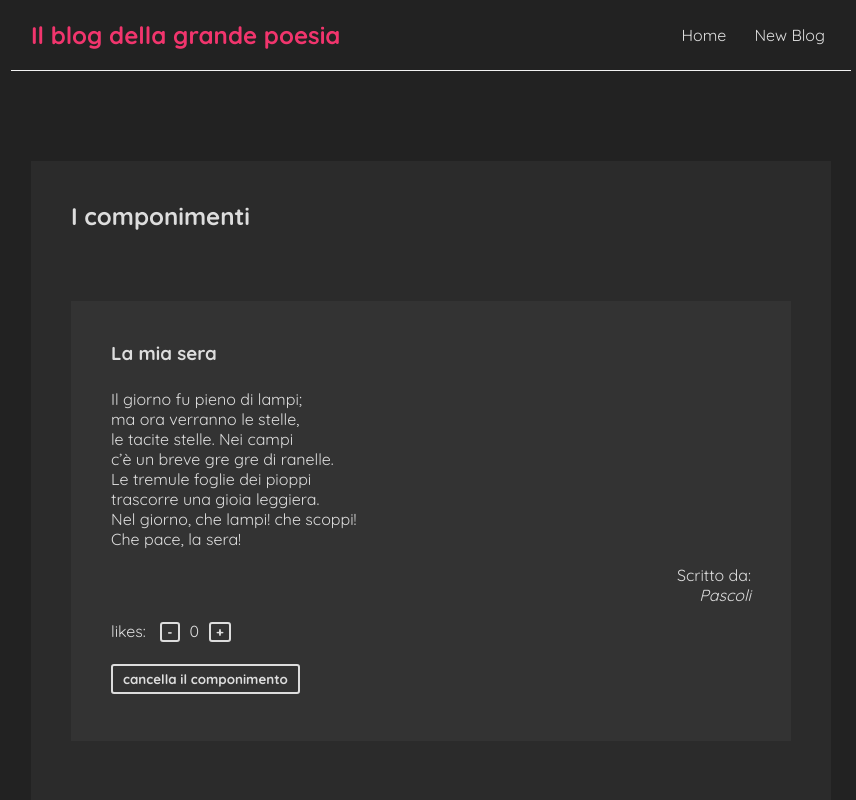
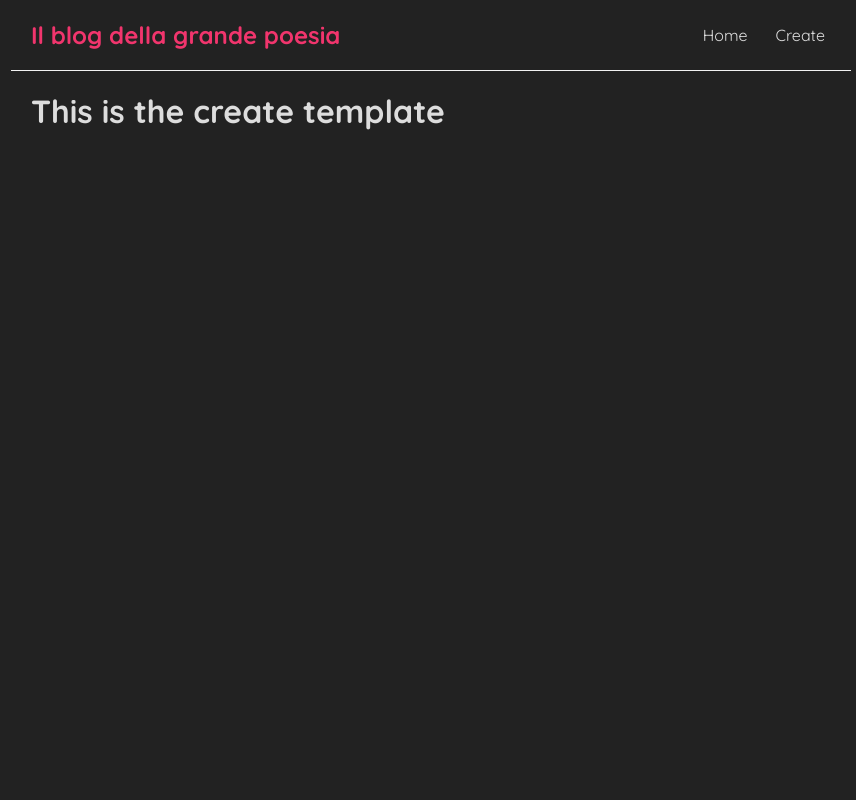
Before and after one commit to 182Marco/dojo-blog, a React (Create React App) app: page /Create-New-Blog in a window 1280 px wide. Shown: the top 800 px of the page, without its empty margins (209-1065 px from the left). Built offline with nearby package versions, Linux system fonts and the light colour scheme; data requests are answered from the project's data file.

Commit message:
feat:added router and created scaffold to the framework

```diff
--- a/package.json
+++ b/package.json
@@ -9,6 +9,7 @@
     "node-sass": "^4.14.1",
     "react": "^17.0.2",
     "react-dom": "^17.0.2",
+    "react-router-dom": "^5.2.0",
     "react-scripts": "4.0.3",
     "web-vitals": "^1.1.1"
   },
--- a/src/App.js
+++ b/src/App.js
@@ -1,16 +1,31 @@
 import './navbar';
 import Navbar from './navbar';
 import Home from './Home';
+import Create from './Create';
+// import to use router
+import { BrowserRouter as Router, Route, Switch } from 'react-router-dom';
 
 function App() {
-  const link = `http://www.google.com`;
   return (
-    <div className='App'>
-      <Navbar homeLink={link} />
-      <div className='content'>
-        <Home />
+    // to make router accessibile from all components
+    // you have wrap all with a Router Component
+    <Router>
+      <div className='App'>
+        <Navbar />
+        <div className='content'>
+          {/* switch is a component that makes sure
+          that any one route shows at any one time */}
+          <Switch>
+            <Route exact path='/'>
+              <Home />
+            </Route>
+            <Route path='/Create-New-Blog'>
+              <Create />
+            </Route>
+          </Switch>
+        </div>
       </div>
-    </div>
+    </Router>
   );
 }
 
--- /dev/null
+++ b/src/Create.js
@@ -0,0 +1,9 @@
+const Create = () => {
+  return (
+    <div>
+      <h1>This is the create template</h1>
+    </div>
+  );
+};
+
+export default Create;
--- a/src/Home.js
+++ b/src/Home.js
@@ -45,3 +45,6 @@
   );
 };
 export default Home;
+
+// TO CREATE A LOCAL SERVER THAT RETURNS data/db -> npx json-server --watch data/db.json --port 8000
+// TO INSTALL ROUTER -> npm install react-router-dom@5
--- a/src/navbar.js
+++ b/src/navbar.js
@@ -1,14 +1,15 @@
-const Navbar = ({ homeLink }) => {
+import { Link } from 'react-router-dom';
+
+const Navbar = () => {
   return (
     <nav className='navbar content'>
       <h1>Il blog della grande poesia</h1>
       <ul className='links'>
         <li>
-          <a href={homeLink}>Home</a>
+          <Link to='/'>Home</Link>
         </li>
         <li>
-          {' '}
-          <a href=''>New Blog</a>
+          <Link to='/Create-New-Blog'>Create</Link>
         </li>
       </ul>
     </nav>
```
Also changed, not shown: 1 other file (tests, documents, lock files or other folders).
